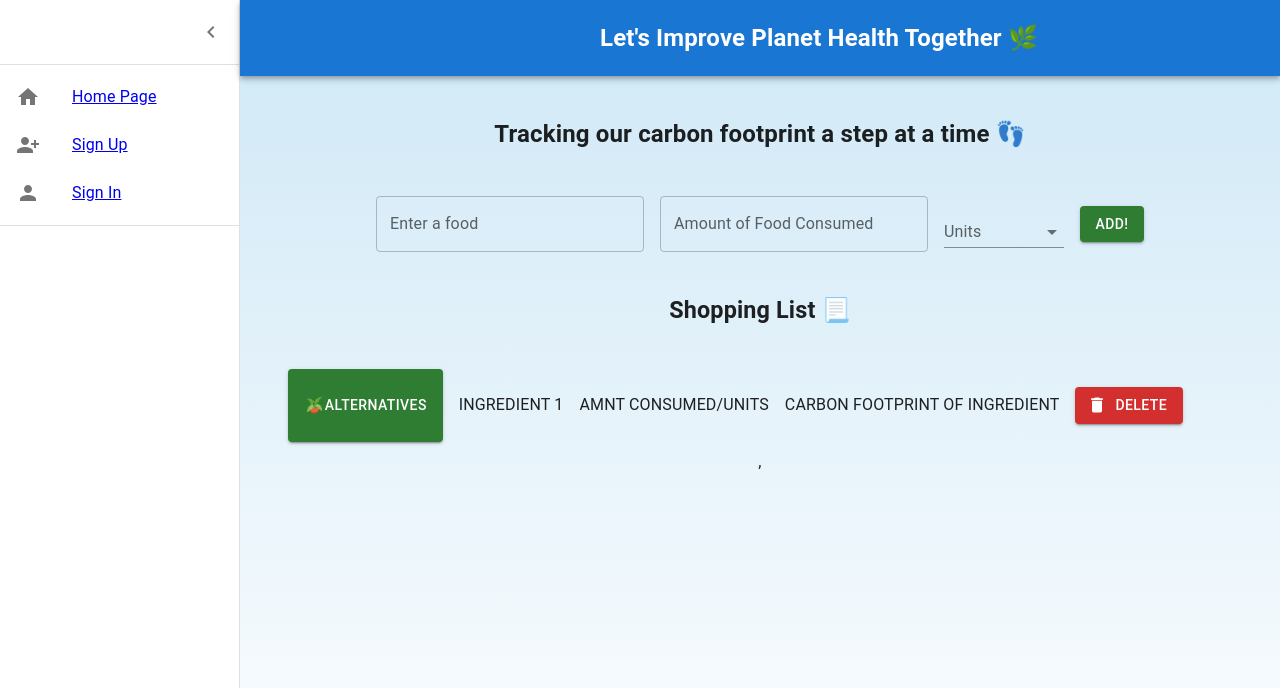
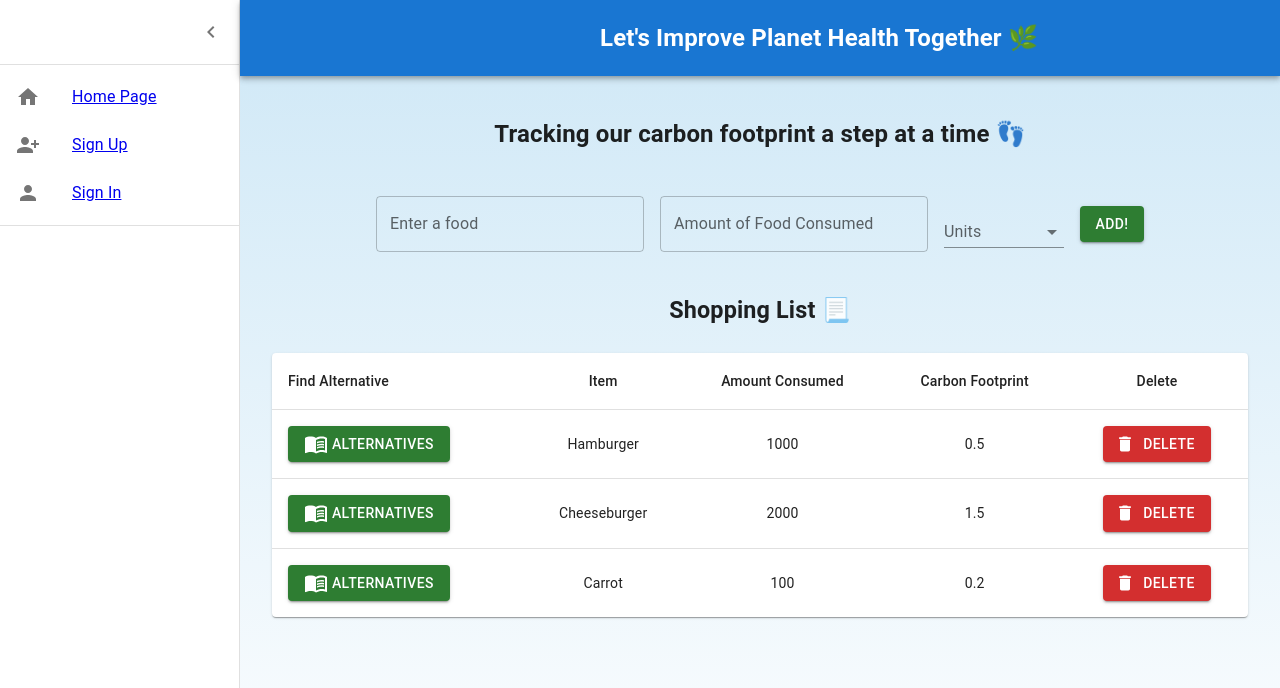
Before and after one commit to meishinlee/The-Secret-37-Percent, a React (Create React App) app in the folder frontend/: page / in a window 1280 px wide. Shown: the top 688 px of the page. Built offline with nearby package versions, Linux system fonts and the light colour scheme.

Commit message:
Created Shopping List Table

```diff
--- a/frontend/src/components/foodmodal/foodmodal.js
+++ b/frontend/src/components/foodmodal/foodmodal.js
@@ -3,6 +3,7 @@ import Modal from '@mui/material/Modal';
 import Button from '@mui/material/Button';
 import Typography from '@mui/material/Typography';
 import Box from '@mui/material/Box'
+import MenuBookIcon from '@mui/icons-material/MenuBook';
 
 const style = {
     position: 'absolute',
@@ -22,7 +23,7 @@ const FoodModal = () => {
         const handleClose = () => setOpen(false);
   return (
     <div>
-        <Button variant="contained" color="success" onClick={handleOpen}><h3><span role="img" aria-label="plant-pot">🪴</span></h3>Alternatives</Button>
+        <Button variant="contained" color="success" onClick={handleOpen}> < MenuBookIcon/> &nbsp;Alternatives </Button>
         <Modal
         open={open}
         onClose={handleClose}
--- /dev/null
+++ b/frontend/src/components/shoppingtable/shoppingtable.js
@@ -0,0 +1,91 @@
+import Table from '@mui/material/Table';
+import TableBody from '@mui/material/TableBody';
+import TableCell from '@mui/material/TableCell';
+import TableContainer from '@mui/material/TableContainer';
+import TableHead from '@mui/material/TableHead';
+import TableRow from '@mui/material/TableRow';
+import React from 'react'
+import Modal from '@mui/material/Modal';
+import Button from '@mui/material/Button';
+import Typography from '@mui/material/Typography';
+import Box from '@mui/material/Box'
+import DeleteIcon from '@mui/icons-material/Delete';
+import Paper from '@mui/material/Paper';
+import FoodModal from '../foodmodal/foodmodal';
+
+const data = [
+    {
+        "email": "tsetuser@gmail.com",
+        "name": "Hamburger",
+        "amountConsumed": 1000,
+        "units": "grams",
+        "carbonFootprintValue": 0.5
+    },
+    {
+        "email": "tsetuser2@gmail.com",
+        "name": "Cheeseburger",
+        "amountConsumed": 2000,
+        "units": "grams",
+        "carbonFootprintValue": 1.5
+    },
+    {
+        "email": "tsetuser3@gmail.com",
+        "name": "Carrot",
+        "amountConsumed": 100,
+        "units": "grams",
+        "carbonFootprintValue": 0.2
+    }
+]
+
+function createData(name, amountConsumed, carbonFootprintValue) {
+    return { name, amountConsumed, carbonFootprintValue};
+}
+
+const rows = [];
+
+for(let i = 0; i < data.length; i++) {
+rows.push(createData(data[i].name, data[i].amountConsumed, data[i].carbonFootprintValue));
+}
+//   const rows = [
+//     createData('Frozen yoghurt', 159, 6.0, 24, 4.0),
+//     createData('Ice cream sandwich', 237, 9.0, 37, 4.3),
+//     createData('Eclair', 262, 16.0, 24, 6.0),
+//     createData('Cupcake', 305, 3.7, 67, 4.3),
+//     createData('Gingerbread', 356, 16.0, 49, 3.9),
+//   ];
+
+  export default function ShoppingListTable() {
+    return (
+      <TableContainer component={Paper}>
+        <Table sx={{ minWidth: 650 }} aria-label="simple table">
+          <TableHead>
+            <TableRow>
+              <TableCell>Find Alternative</TableCell>
+              <TableCell align="center">Item</TableCell>
+              <TableCell align="center">Amount Consumed</TableCell>
+              <TableCell align="center">Carbon Footprint</TableCell>
+              <TableCell align="center">Delete</TableCell>
+            </TableRow>
+          </TableHead>
+          <TableBody>
+            {rows.map((row) => (
+              <TableRow
+                key={row.name}
+                sx={{ '&:last-child td, &:last-child th': { border: 0 } }}
+              >
+                <TableCell component="th" scope="row">
+                    {<FoodModal/>}
+                </TableCell>
+                <TableCell align="center">{row.name}</TableCell>
+                <TableCell align="center">{row.amountConsumed}</TableCell>
+                <TableCell align="center">{row.carbonFootprintValue}</TableCell>
+                <TableCell align="center"><Button variant="contained" color="error" startIcon={<DeleteIcon />}>
+                            Delete
+                        </Button></TableCell>
+              </TableRow>
+            ))}
+          </TableBody>
+        </Table>
+      </TableContainer>
+    );
+  }
--- a/frontend/src/pages/home.js
+++ b/frontend/src/pages/home.js
@@ -19,6 +19,7 @@ import ListItemAvatar from '@mui/material/ListItemAvatar';
 import ListItemText from '@mui/material/ListItemText';
 import Avatar from '@mui/material/Avatar';
 import FoodModal from '../components/foodmodal/foodmodal';
+import ShoppingListTable from '../components/shoppingtable/shoppingtable';
 
 const Home = () => {
     const [displayGreen, setDisplayGreen] = useState(false);
@@ -58,26 +59,8 @@ const Home = () => {
             <Typography sx={{ mt: 4, mb: 2 }} variant="h6" component="div">
                 <h3>Shopping List <span role="img" aria-label="list">📃</span></h3>
             </Typography>
-            <List dense={dense} alignItems = 'center'>
-              <Box spacing = {3} alignItems = "center">
-                <ListItem alignItems = "center">
-                    {/* <Avatar> */}
-                    <Stack direction="row" spacing={2} alignItems="center">
-                        <FoodModal />
-                        <ListItemText
-                            primary="INGREDIENT 1"
-                            secondary={secondary ? 'Secondary text' : null}/>
-                        <ListItemText>AMNT CONSUMED/UNITS</ListItemText>
-                        <ListItemText>CARBON FOOTPRINT OF INGREDIENT</ListItemText>
-                        <Button variant="contained" color="error" startIcon={<DeleteIcon />}>
-                            Delete
-                        </Button>
-                  </Stack>
-                    {/* <h5 ml = {10}><span role="img" aria-label="plant">🌿</span></h5> */}
-                    {/* </Avatar> */}
-                </ListItem>,
-                </Box>
-            </List>
+            <ShoppingListTable />
+
             </Box>
 
         </div>
```
